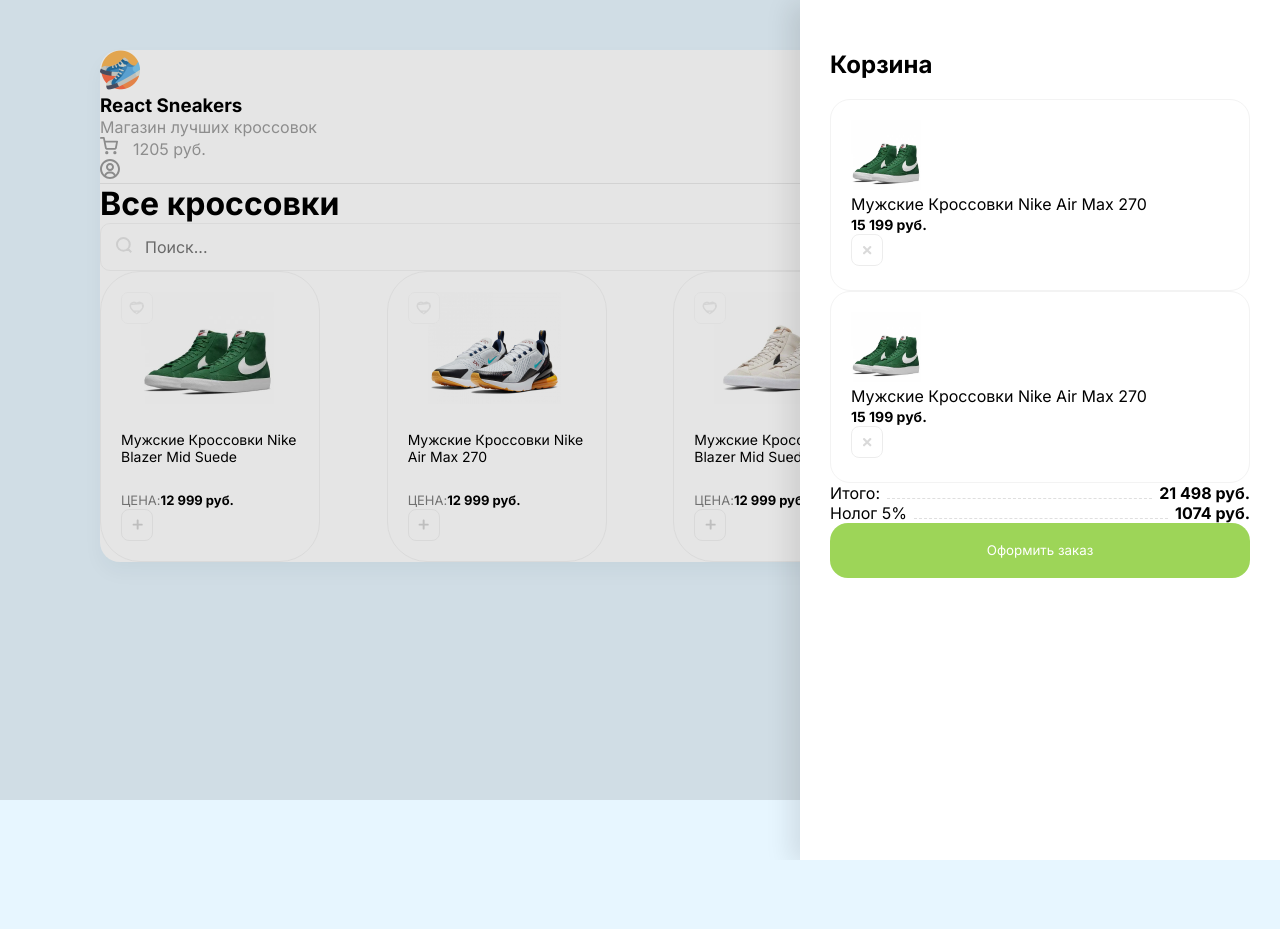
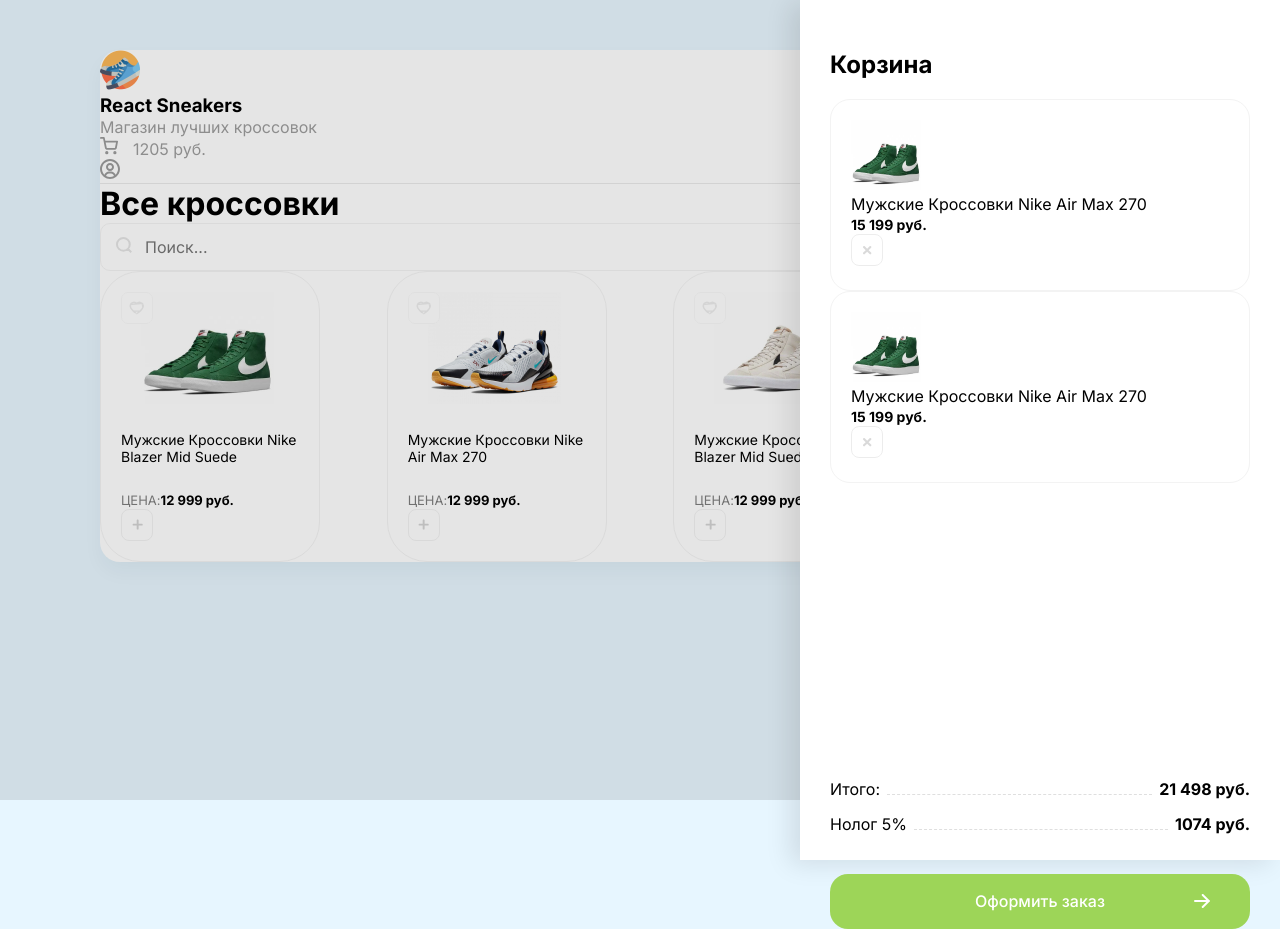
Before and after one commit to RomanKVLK/react-sneakers, a React (Create React App) app: page / in a window 1280 px wide. Before the commit the page ends 860 px from the top, so only its background shows below. Built offline with nearby package versions, Linux system fonts and the light colour scheme.

Commit message:
fix cart v2

```diff
--- a/src/App.js
+++ b/src/App.js
@@ -36,7 +36,7 @@ function App() {
                 <b>1074 руб.</b>
               </li>
             </ul>
-            <button>Оформить заказ</button>
+            <button className="greenButton">Оформить заказ<img src="/img/arrow.svg" alt="Arrow" /></button>
           </div>
         </div>
       </div>
--- a/src/index.scss
+++ b/src/index.scss
@@ -175,11 +175,17 @@ header {
   }
 }
 
+.items {
+  min-height: 680px;
+}
+
 .cartTotalBlock {
   ul {
+    margin-bottom: 40px !important;
     li {
       display: flex;
       align-items: flex-end;
+      margin-bottom: 15px;
     }
 
     div {
@@ -192,7 +198,25 @@ header {
     }
   }
 
-  button {
+  .greenButton {
+    position: relative;
+
+    &:hover {
+      img {
+        transform: translateX(5px);
+      }
+    }
+
+    img {
+      position: absolute;
+      right: 40px;
+      top: 20px;
+      transition: transform 0.1s ease-in-out;
+    }
+  }
+}
+
+.greenButton {
   width: 100%;
   height: 55px;
   box-sizing: border-box;
@@ -201,5 +225,16 @@ header {
 
   background: #9DD558;
   border-radius: 18px;
+  font-size: 16px;
+  font-weight: 500;
+  cursor: pointer;
+  transition: background 0.2s ease-in-out;
+
+  &:hover {
+    background: lighten($color: #9DD558, $amount: 5%)
+  }
+
+  &:active {
+    background: darken($color: #9DD558, $amount: 5%)
   }
 }
```
Also changed, not shown: public/img/arrow.svg (added). Lines whose indentation alone changed are shown as unchanged.
